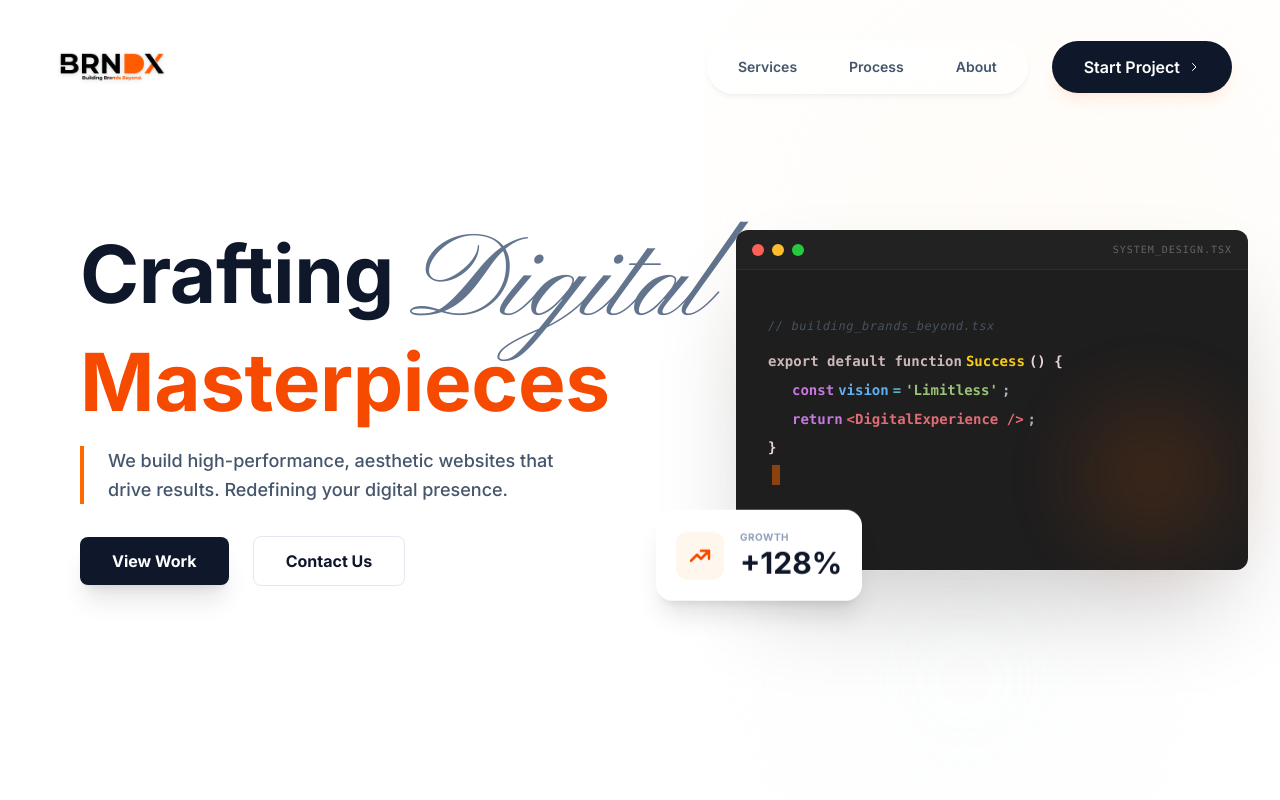
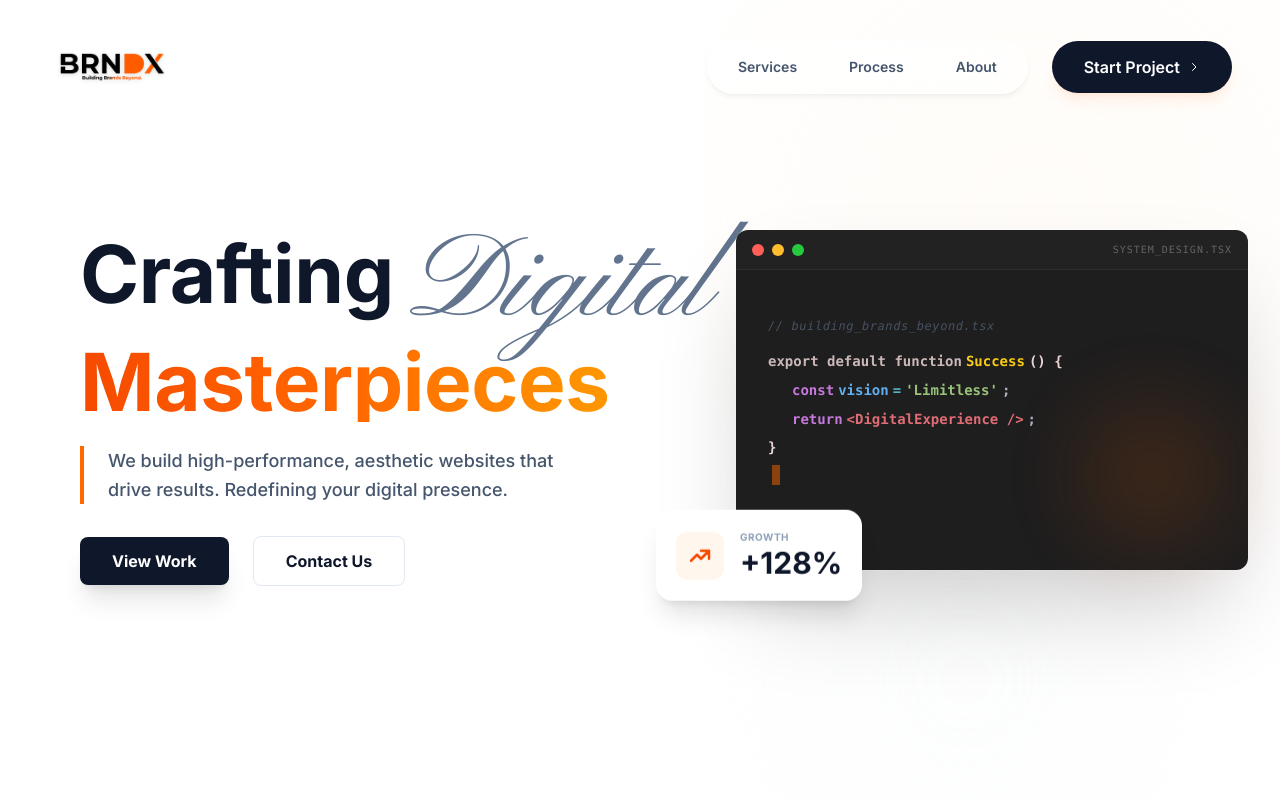
Before and after one commit to nikilkumarm/brndx-in, a Next.js app: page / in a window 1280 px wide. Shown: the top 800 px of the page. Built offline with nearby package versions, Linux system fonts and the light colour scheme; a web font is replaced by a local one.

Commit message:
UI: Add gradient to 'Masterpieces' heading on Home page

```diff
--- a/src/app/page.js
+++ b/src/app/page.js
@@ -178,7 +178,7 @@ export default function Home() {
                 <span className="text-6xl md:text-7xl lg:text-[4.5rem] xl:text-[5rem]">Crafting</span>
                 <span className="font-[family-name:var(--font-pinyon)] font-normal text-slate-500 text-[5rem] md:text-[6rem] lg:text-[7rem] xl:text-[7.5rem] relative top-3 ml-4">Digital</span>
               </div>
-              <div className="text-6xl md:text-7xl lg:text-[4.5rem] xl:text-[5rem] text-orange-600 mt-2">Masterpieces</div>
+              <div className="text-6xl md:text-7xl lg:text-[4.5rem] xl:text-[5rem] text-transparent bg-clip-text bg-gradient-to-r from-orange-600 via-orange-500 to-amber-500 mt-2">Masterpieces</div>
             </h1>
 
             <p className="text-lg text-slate-600 font-medium mb-8 leading-relaxed border-l-4 border-orange-500 pl-6 max-w-lg">
```
Also changed, not shown: 1 other file (tests, documents, lock files or other folders).
